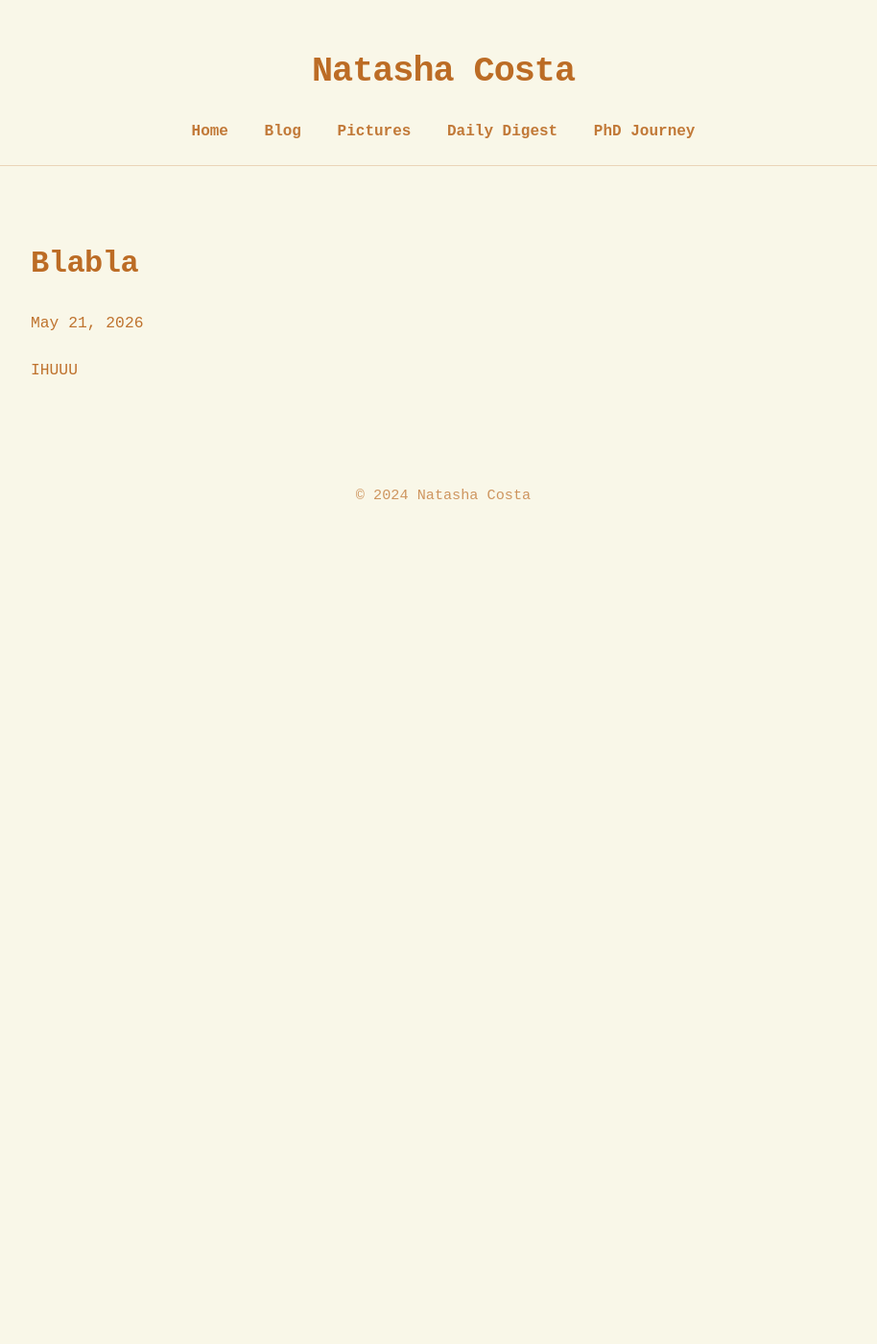
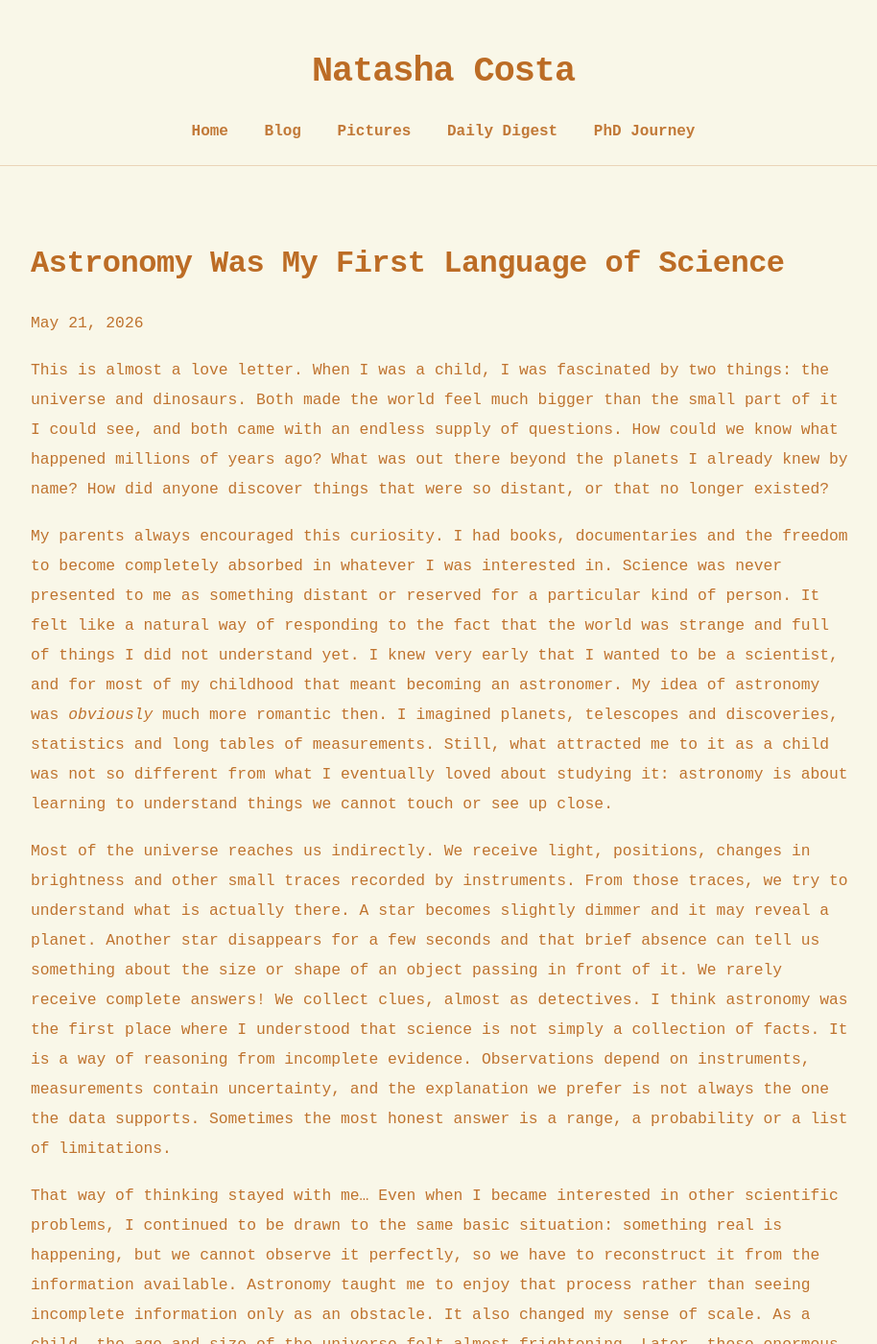
Before and after one commit to AstroNatasha/AstroNatasha.github.io, a Jekyll site: the page built from _posts/2026-04-10-blabla.md, in a window 1280 px wide and 1400 px high. Shown: the whole window at 96% size, without its empty margins (178-1092 px from the left). Built offline with Jekyll 4.4.1, drawn with Linux system fonts in a browser that asks for light colours; some of the changed text lies outside the part shown.

Commit message:
Update Posts “2026-04-10-blabla”

```diff
--- a/_posts/2026-04-10-blabla.md
+++ b/_posts/2026-04-10-blabla.md
@@ -1,6 +1,16 @@
 ---
 layout: post
-title: Blabla
+title: Astronomy Was My First Language of Science
 date: 2026-05-21
 ---
-IHUUU
+This is almost a love letter. When I was a child, I was fascinated by two things: the universe and dinosaurs. Both made the world feel much bigger than the small part of it I could see, and both came with an endless supply of questions. How could we know what happened millions of years ago? What was out there beyond the planets I already knew by name? How did anyone discover things that were so distant, or that no longer existed?
+
+My parents always encouraged this curiosity. I had books, documentaries and the freedom to become completely absorbed in whatever I was interested in. Science was never presented to me as something distant or reserved for a particular kind of person. It felt like a natural way of responding to the fact that the world was strange and full of things I did not understand yet. I knew very early that I wanted to be a scientist, and for most of my childhood that meant becoming an astronomer. My idea of astronomy was *obviously* much more romantic then. I imagined planets, telescopes and discoveries, statistics and long tables of measurements. Still, what attracted me to it as a child was not so different from what I eventually loved about studying it: astronomy is about learning to understand things we cannot touch or see up close.
+
+Most of the universe reaches us indirectly. We receive light, positions, changes in brightness and other small traces recorded by instruments. From those traces, we try to understand what is actually there. A star becomes slightly dimmer and it may reveal a planet. Another star disappears for a few seconds and that brief absence can tell us something about the size or shape of an object passing in front of it. We rarely receive complete answers! We collect clues, almost as detectives. I think astronomy was the first place where I understood that science is not simply a collection of facts. It is a way of reasoning from incomplete evidence. Observations depend on instruments, measurements contain uncertainty, and the explanation we prefer is not always the one the data supports. Sometimes the most honest answer is a range, a probability or a list of limitations.
+
+That way of thinking stayed with me... Even when I became interested in other scientific problems, I continued to be drawn to the same basic situation: something real is happening, but we cannot observe it perfectly, so we have to reconstruct it from the information available. Astronomy taught me to enjoy that process rather than seeing incomplete information only as an obstacle. It also changed my sense of scale. As a child, the age and size of the universe felt almost frightening. Later, those enormous numbers became quantities that could be measured and compared, even if they never became truly intuitive. There is still something extraordinary about the fact that we can study objects we will never reach and events that happened long before human beings existed. We are very small, but not entirely incapable of understanding what surrounds us.
+
+Astronomy also shaped the way I think about scientific communication. Before I could understand equations or technical papers, other people gave me ways into science through books, images and explanations. They made the universe feel accessible without making it feel less mysterious. That experience stayed with me, and it is part of why I have always cared about sharing science as well as doing it. I no longer think that loving a subject means having to remain inside its boundaries forever. Interests change, questions lead elsewhere, and scientific lives rarely follow the clean path we imagine when we are children. But astronomy still feels like the place where I first learned how to ask questions, how to live with uncertainty and how to turn wonder into something more precise.
+
+It was the first language in which science made sense to me and I still recognize its accent in the way I think.
```
